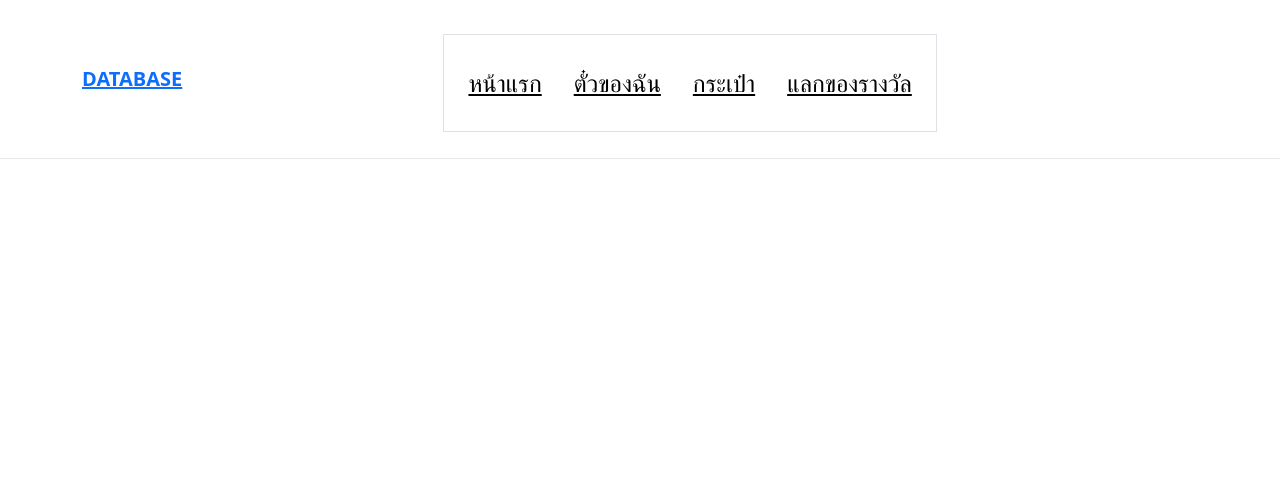
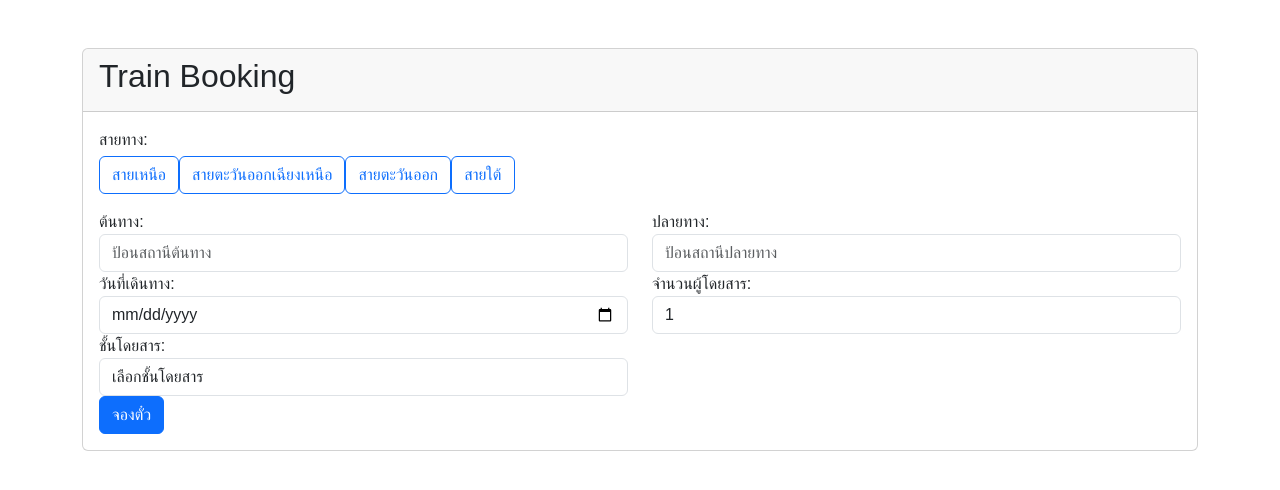
Before and after one commit to Nonlandz/Database, a Vue app in the folder project/: page /home in a window 1280 px wide. Shown: the top 490 px of the page. Built offline with nearby package versions, Linux system fonts and the light colour scheme.

Commit message:
Update home.vue

```diff
--- a/project/src/views/home.vue
+++ b/project/src/views/home.vue
@@ -1,12 +1,92 @@
-<script setup>
+<template>
+  <div class="container">
+    <div class="booking-form card mt-5">
+      <div class="card-header">
+        <h2>Train Booking</h2>
+      </div>
+      <div class="card-body">
+        <form @submit.prevent="submitForm">
+          <div class="row">
+            <div class="col-12 mb-3">
+              <label class="mb-1">สายทาง:</label>
+              <div>
+                <button type="button" class="btn btn-outline-primary" :class="{ 'active': route === 'north' }" @click="selectRoute('north')">สายเหนือ</button>
+                <button type="button" class="btn btn-outline-primary" :class="{ 'active': route === 'northeast' }" @click="selectRoute('northeast')">สายตะวันออกเฉียงเหนือ</button>
+                <button type="button" class="btn btn-outline-primary" :class="{ 'active': route === 'east' }" @click="selectRoute('east')">สายตะวันออก</button>
+                <button type="button" class="btn btn-outline-primary" :class="{ 'active': route === 'south' }" @click="selectRoute('south')">สายใต้</button>
+              </div>
+            </div>
+          </div>
+          <div class="row">
+            <div class="col-md-6 form-group">
+              <label for="from">ต้นทาง:</label>
+              <input type="text" id="from" v-model="from" placeholder="ป้อนสถานีต้นทาง" class="form-control">
+            </div>
+            <div class="col-md-6 form-group">
+              <label for="to">ปลายทาง:</label>
+              <input type="text" id="to" v-model="to" placeholder="ป้อนสถานีปลายทาง" class="form-control">
+            </div>
+          </div>
+          <div class="row">
+            <div class="col-md-6 form-group">
+              <label for="date">วันที่เดินทาง:</label>
+              <input type="date" id="date" v-model="date" class="form-control">
+            </div>
+            <div class="col-md-6 form-group">
+              <label for="passengers">จำนวนผู้โดยสาร:</label>
+              <input type="number" id="passengers" v-model="passengers" min="1" class="form-control">
+            </div>
+          </div>
+          <div class="row">
+            <div class="col-md-6 form-group">
+              <label for="class">ชั้นโดยสาร:</label>
+              <select id="class" v-model="ticketClass" class="form-control">
+                <option value="">เลือกชั้นโดยสาร</option>
+                <option value="first">ชั้นหนึ่ง</option>
+                <option value="second">ชั้นสอง</option>
+              </select>
+            </div>
+          </div>
+          <div class="row">
+            <div class="col-12">
+              <button type="submit" class="btn btn-primary">จองตั๋ว</button>
+            </div>
+          </div>
+        </form>
+      </div>
+    </div>
+  </div>
+</template>
 
-import Nav from '../components/Nav.vue'
+<script>
+export default {
+  data() {
+    return {
+      route: '',
+      from: '',
+      to: '',
+      date: '',
+      passengers: 1,
+      ticketClass: '',
+    };
+  },
+  methods: {
+    selectRoute(route) {
+      this.route = route;
+    },
+    submitForm() {
+      alert(
+        `Booking train ticket:\nRoute: ${this.route}\nFrom: ${this.from}\nTo: ${this.to}\nDate: ${this.date}\nPassengers: ${this.passengers}\nTicket class: ${this.ticketClass}`
+      );
+    },
+  },
+};
 </script>
 
-
-<template>
-  <main>
-    <Nav />
-  </main>
-  This is main page
-</template>
+<style scoped>
+.active {
+  background-color: #007bff;
+  color: #fff;
+  border-color: #007bff;
+}
+</style>
```
